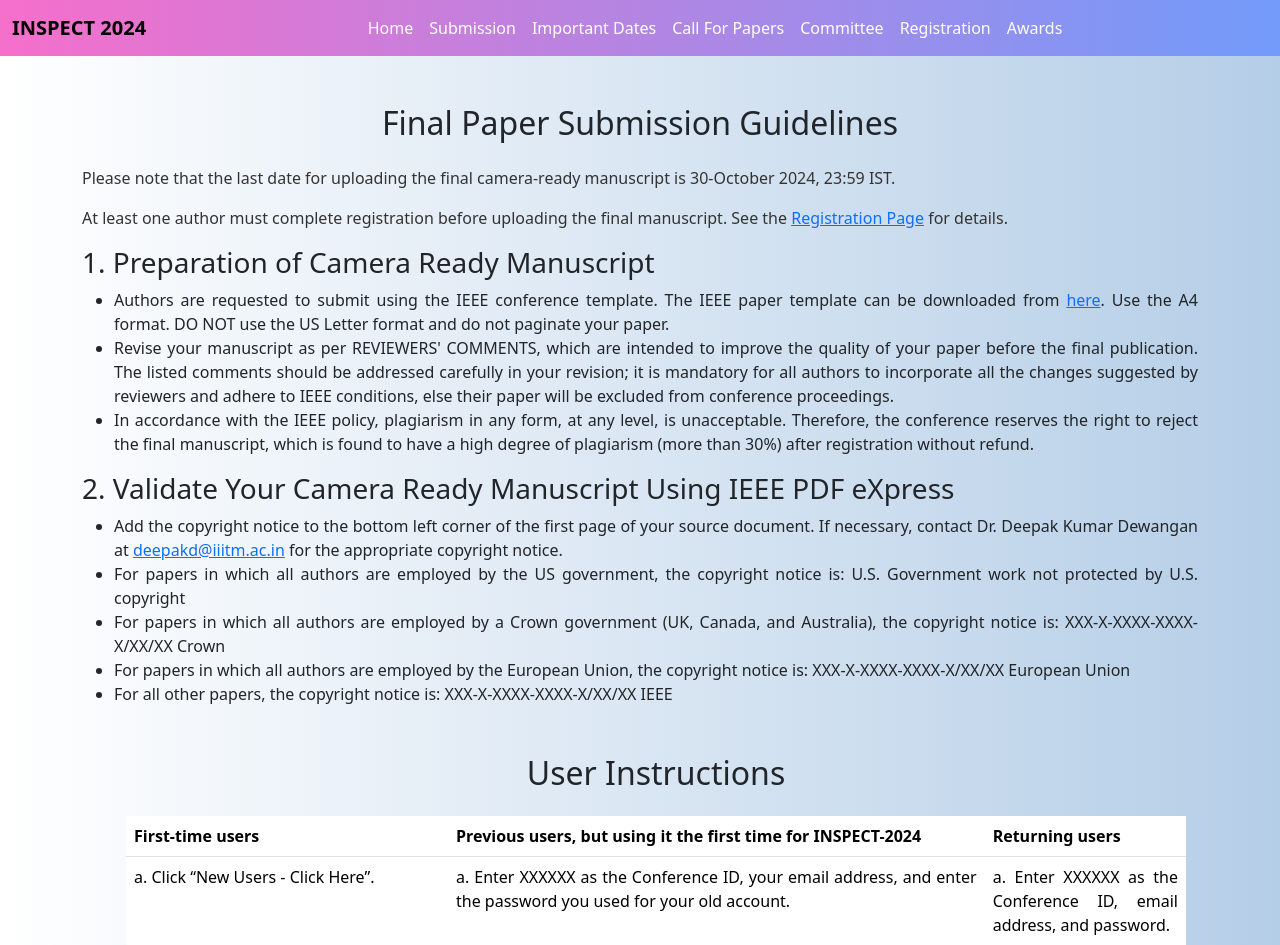
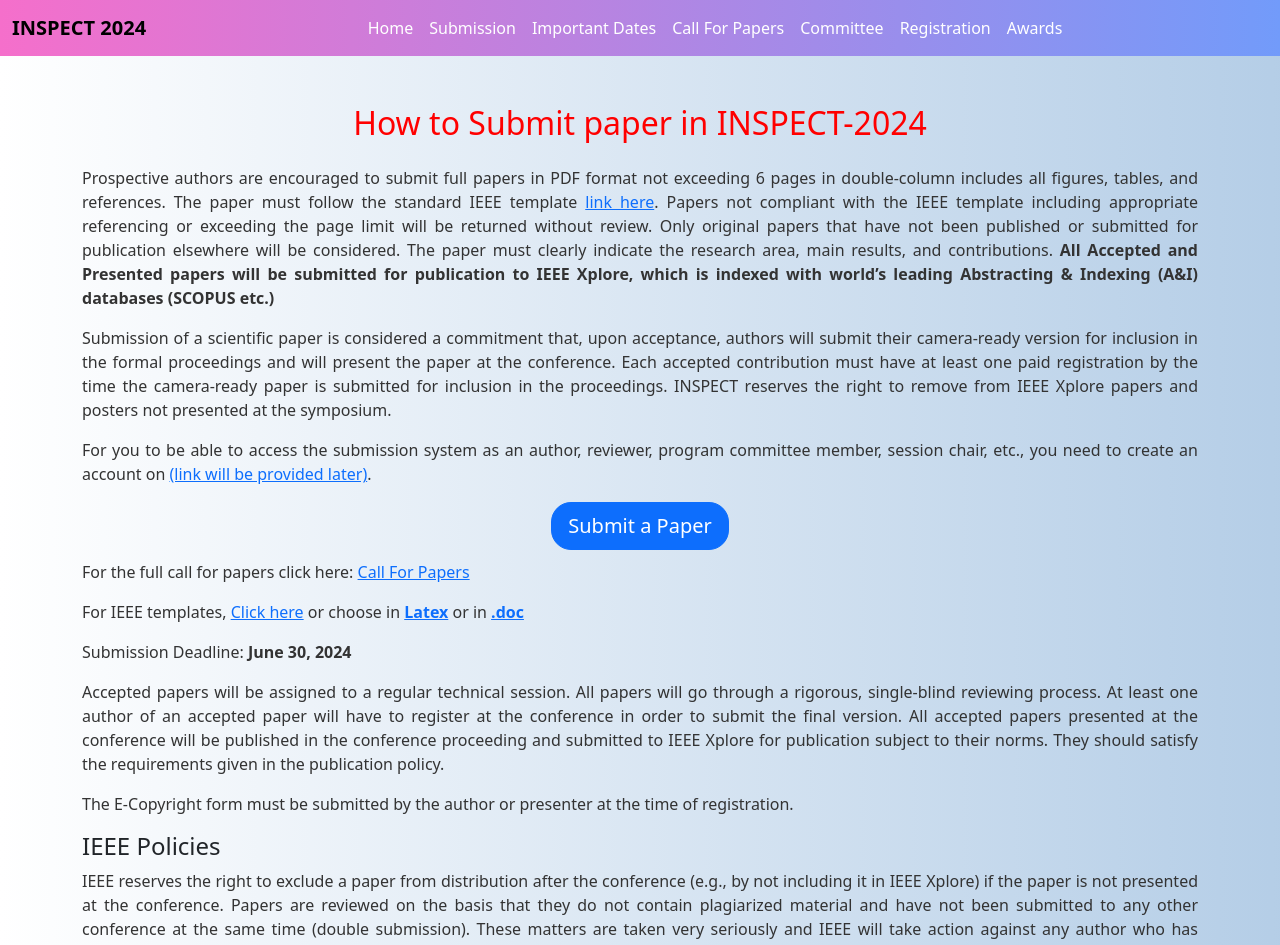
Before and after one commit to frozen-eagle043/opulent-space-capybara, a React (Create React App) app: page /submission in a window 1280 px wide. Shown: the top 945 px of the page. Built offline with nearby package versions, Linux system fonts and the light colour scheme; a web font is replaced by a local one.

Commit message:
Updated Submission details

```diff
--- a/src/components/CallForPapers.jsx
+++ b/src/components/CallForPapers.jsx
@@ -26,17 +26,16 @@
             Effective Communication Technologies (INSPECT-2024)
           </b>
           , to be held during <b> 7-8th December 2024</b> at Gwalior, India. The
-          conference is sponsored by the <b>IEEE MP Section</b>. The conference
-          is the premier forum for the presentation of new advances and research
-          results in varied disciplines and their associated applications in all
-          aspects of Communication Technology, Signal Processing Informatics,
-          and Machine Learning that consider the improvement and development of
-          quality of human life and better living on earth. In addition to the
-          technical sessions, there will be invited sessions, panel sessions,
-          and keynote addresses. The aim of the conference is to stimulate
-          interaction and convergent among researchers active in the areas of
-          Communication Technology, Signal Processing Informatics, and Machine
-          Learning.
+          conference is the premier forum for the presentation of new advances
+          and research results in varied disciplines and their associated
+          applications in all aspects of Communication Technology, Signal
+          Processing Informatics, and Machine Learning that consider the
+          improvement and development of quality of human life and better living
+          on earth. In addition to the technical sessions, there will be invited
+          sessions, panel sessions, and keynote addresses. The aim of the
+          conference is to stimulate interaction and convergent among
+          researchers active in the areas of Communication Technology, Signal
+          Processing Informatics, and Machine Learning.
         </div>
         <div
           style={{
--- a/src/components/Committee.jsx
+++ b/src/components/Committee.jsx
@@ -100,7 +100,7 @@
           link="https://www.southampton.ac.uk/people/5x8fvs/professor-jordan-cheer"
         />
         <CardBox
-          name="Dr. M. K. Bhuyan"
+          name="Prof. M. K. Bhuyan"
           designation="IIT Guwahati, India"
           img={mkbgu}
           link="https://www.iitg.ac.in/mkb/"
@@ -180,7 +180,7 @@
             <li>Dr. A. R. Jac Fredo, IIT (BHU) Varanasi, India</li>
             <li>Dr. SK Jain, IIITDM Jabalpur</li>
             <li>Dr. Biswajeet Mukhurjee, Delhi University</li>
-            <li>Dr. Om Jee Pnadey, IIT (BHU) Varanasi, India</li>
+            <li>Dr. Om Jee Pandey, IIT (BHU) Varanasi, India</li>
             <li>Dr. Mussart Ali, King Faisal University, Saudi Arabia</li>
             <li>Dr. Pragya Swami, ABV-IIITM, India </li>
             <li>Dr. Varun Bajaj, NIT Bhopal, India</li>
@@ -228,7 +228,7 @@
             <li>Dr. Arijit Bhattacharjee, NUS Singapore</li>
             <li>Dr. Ripudaman Singh, IIIT Guwahati</li>
             <li>Dr. Praveen Singya, ABV-IIITM Gwalior</li>
-            <li>Dr. Sandesh Jian, ABV-IIITM Gwalior</li>
+            <li>Dr. Sandesh Jain, ABV-IIITM Gwalior</li>
             <li>Mr. Jagdish Prajapati, SAMEER R&D DIT, Govermnrt of India</li>
             <li>Dr. Dhananjoy Bhakta, IIIT Ranchi</li>
             <li>Dr. Shashi Kant Sharma, IIIT Ranchi</li>
--- a/src/components/Footer.jsx
+++ b/src/components/Footer.jsx
@@ -12,7 +12,8 @@
       Atal Bihari Vajpayee Indian Institute of Information Technology and
       Management Gwalior <br />
       Morena Rd, IIITM Campus, Gwalior - 474015, Madhya Pradesh, India <br />
-      Email: inspect2024@iiitm.ac.in
+      Email: inspect2024@iiitm.ac.in <br />
+      Ph. No.: +91-9586288218; +91-9109106995
     </p>
     <ul className="footer-links">
       <li>
@@ -30,6 +31,7 @@
         </a>
       </li>
     </ul>
+
     <p className="footer-copyright">
       Designed & Developed by: <strong>(ABV-IIITM Gwalior Students)</strong>{" "}
       <br />© 2024 All rights reserved.
--- a/src/components/GeneralChairs.jsx
+++ b/src/components/GeneralChairs.jsx
@@ -49,7 +49,7 @@
           link="https://www.southampton.ac.uk/people/5x8fvs/professor-jordan-cheer"
         />
         <CardBox
-          name="Dr. M. K. Bhuyan"
+          name="Prof. M. K. Bhuyan"
           designation="IIT Guwahati, India"
           img={mkbgu}
           link="https://www.iitg.ac.in/mkb/"
--- a/src/components/Home.jsx
+++ b/src/components/Home.jsx
@@ -100,16 +100,16 @@
           Effective Communication Technologies (INSPECT-2024)
         </b>
         , to be held during <b>7-8th December 2024</b> at Gwalior, India. The
-        conference is sponsored by the <b>IEEE MP Section</b>. The conference is
-        the premier forum for the presentation of new advances and research
-        results in varied disciplines and their associated applications in all
-        aspects of Communication Technology, Signal Processing Informatics, and
-        Machine Learning that consider the improvement and development of
-        quality of human life and better living on earth. In addition to the
-        technical sessions, there will be invited sessions, panel sessions, and
-        keynote addresses. The aim of the conference is to stimulate interaction
-        and convergent among researchers active in the areas of Communication
-        Technology, Signal Processing Informatics, and Machine Learning.
+        conference is the premier forum for the presentation of new advances and
+        research results in varied disciplines and their associated applications
+        in all aspects of Communication Technology, Signal Processing
+        Informatics, and Machine Learning that consider the improvement and
+        development of quality of human life and better living on earth. In
+        addition to the technical sessions, there will be invited sessions,
+        panel sessions, and keynote addresses. The aim of the conference is to
+        stimulate interaction and convergent among researchers active in the
+        areas of Communication Technology, Signal Processing Informatics, and
+        Machine Learning.
       </div>
       <div>
         <About />
--- a/src/components/Submission.jsx
+++ b/src/components/Submission.jsx
@@ -1,21 +1,147 @@
 import React from "react";
 import "bootstrap/dist/css/bootstrap.min.css";
 import UserInstructionsComponent from "./UserInstructionsComponent";
+import Button from "react-bootstrap/Button";
 const SubmissionComponent = () => {
   return (
-    <div className="container mt-5" style={{ textAlign: "justify" }}>
-      <h2 className="text-center mb-4">Final Paper Submission Guidelines</h2>
+    <div
+      className="container mt-5"
+      style={{ textAlign: "justify", fontWeight: "440" }}
+    >
+      <div>
+        <h2
+          style={{ color: "red", margin: "30px" }}
+          className="text-center mb-4"
+        >
+          How to Submit paper in INSPECT-2024
+        </h2>
+        <p>
+          Prospective authors are encouraged to submit full papers in PDF format
+          not exceeding 6 pages in double-column includes all figures, tables,
+          and references. The paper must follow the standard IEEE template{" "}
+          <a
+            href="https://www.ieee.org/conferences/publishing/templates.html"
+            target="_blank"
+          >
+            link here
+          </a>
+          . Papers not compliant with the IEEE template including appropriate
+          referencing or exceeding the page limit will be returned without
+          review. Only original papers that have not been published or submitted
+          for publication elsewhere will be considered. The paper must clearly
+          indicate the research area, main results, and contributions.
+          <b>
+            {" "}
+            All Accepted and Presented papers will be submitted for publication
+            to IEEE Xplore, which is indexed with world’s leading Abstracting &
+            Indexing (A&I) databases (SCOPUS etc.)
+          </b>
+        </p>
+        <p>
+          Submission of a scientific paper is considered a commitment that, upon
+          acceptance, authors will submit their camera-ready version for
+          inclusion in the formal proceedings and will present the paper at the
+          conference. Each accepted contribution must have at least one paid
+          registration by the time the camera-ready paper is submitted for
+          inclusion in the proceedings. INSPECT reserves the right to remove
+          from IEEE Xplore papers and posters not presented at the symposium.
+        </p>
+        <p>
+          For you to be able to access the submission system as an author,
+          reviewer, program committee member, session chair, etc., you need to
+          create an account on <a href="#">(link will be provided later)</a>.
+        </p>
+        <div
+          style={{
+            display: "flex",
+            justifyContent: "center",
+            alignItems: "center",
+            margin: "10px",
+          }}
+        >
+          <Button style={{ borderRadius: "20px" }} href="#" size="lg" center>
+            Submit a Paper
+          </Button>
+        </div>
+
+        <p>
+          For the full call for papers click here:{" "}
+          <a href="/call-for-paper" target="_blank">
+            Call For Papers
+          </a>
+        </p>
+
+        <p>
+          For IEEE templates,{" "}
+          <a
+            href="https://www.ieee.org/conferences/publishing/templates.html"
+            target="_blank"
+          >
+            Click here
+          </a>{" "}
+          or choose in{" "}
+          <a
+            href="https://www.ieee.org/conferences/publishing/templates.html"
+            target="_blank"
+          >
+            <b>Latex</b>
+          </a>{" "}
+          or in{" "}
+          <a
+            href="https://www.ieee.org/conferences/publishing/templates.html"
+            target="_blank"
+          >
+            <b>.doc</b>
+          </a>
+        </p>
+        <p>
+          Submission Deadline: <b>June 30, 2024</b>
+        </p>
+        <p>
+          Accepted papers will be assigned to a regular technical session. All
+          papers will go through a rigorous, single-blind reviewing process. At
+          least one author of an accepted paper will have to register at the
+          conference in order to submit the final version. All accepted papers
+          presented at the conference will be published in the conference
+          proceeding and submitted to IEEE Xplore for publication subject to
+          their norms. They should satisfy the requirements given in the
+          publication policy.
+        </p>
+        <p>
+          The E-Copyright form must be submitted by the author or presenter at
+          the time of registration.
+        </p>
+        <h4>IEEE Policies</h4>
+        <p>
+          IEEE reserves the right to exclude a paper from distribution after the
+          conference (e.g., by not including it in IEEE Xplore) if the paper is
+          not presented at the conference. Papers are reviewed on the basis that
+          they do not contain plagiarized material and have not been submitted
+          to any other conference at the same time (double submission). These
+          matters are taken very seriously and IEEE will take action against any
+          author who has engaged in either practice.
+        </p>
+        <p>
+          For any clarifications regarding the paper submission guidelines
+          please e-mail: inspect2024@iiitm.ac.in
+        </p>
+      </div>
+      <div style={{ marginTop: "60px" }}>
+        <h2
+          style={{ color: "red", margin: "30px" }}
+          className="text-center mb-4"
+        >
+          Final Paper Submission Guidelines
+        </h2>
         <p>
           Please note that the last date for uploading the final camera-ready
           manuscript is 30-October 2024, 23:59 IST.
         </p>
-
         <p>
           At least one author must complete registration before uploading the
           final manuscript. See the{" "}
           <a href="registration-link">Registration Page</a> for details.
         </p>
-
         <h3>1. Preparation of Camera Ready Manuscript</h3>
         <ul>
           <li>
@@ -32,12 +158,12 @@
             paginate your paper.
           </li>
           <li>
-          Revise your manuscript as per REVIEWERS' COMMENTS, which are intended
-          to improve the quality of your paper before the final publication. The
-          listed comments should be addressed carefully in your revision; it is
-          mandatory for all authors to incorporate all the changes suggested by
-          reviewers and adhere to IEEE conditions, else their paper will be
-          excluded from conference proceedings.
+            Revise your manuscript as per REVIEWERS' COMMENTS, which are
+            intended to improve the quality of your paper before the final
+            publication. The listed comments should be addressed carefully in
+            your revision; it is mandatory for all authors to incorporate all
+            the changes suggested by reviewers and adhere to IEEE conditions,
+            else their paper will be excluded from conference proceedings.
           </li>
           <li>
             In accordance with the IEEE policy, plagiarism in any form, at any
@@ -46,7 +172,6 @@
             of plagiarism (more than 30%) after registration without refund.
           </li>
         </ul>
-
         <h3>2. Validate Your Camera Ready Manuscript Using IEEE PDF eXpress</h3>
         <ul>
           <li>
@@ -57,8 +182,8 @@
             appropriate copyright notice.
           </li>
           <li>
-          For papers in which all authors are employed by the US government, the
-          copyright notice is: U.S. Government work not protected by U.S.
+            For papers in which all authors are employed by the US government,
+            the copyright notice is: U.S. Government work not protected by U.S.
             copyright
           </li>
           <li>
@@ -71,8 +196,8 @@
             the copyright notice is: XXX-X-XXXX-XXXX-X/XX/XX European Union
           </li>
           <li>
-          For all other papers, the copyright notice is: XXX-X-XXXX-XXXX-X/XX/XX
-          IEEE
+            For all other papers, the copyright notice is:
+            XXX-X-XXXX-XXXX-X/XX/XX IEEE
           </li>
           <UserInstructionsComponent />
           <li>
@@ -92,15 +217,14 @@
           </li>
           <li>
             You will receive an email with your checked PDF or IEEE PDF eXpress
-          Plus-converted PDF attached. If you submitted a PDF for Checking, the
-          email will show if your file passed or failed.
+            Plus-converted PDF attached. If you submitted a PDF for Checking,
+            the email will show if your file passed or failed.
           </li>
           <li>
             In case of “fail”, make changes in the paper according to the PDF
             express report and revalidate.
           </li>
         </ul>
-
         <h3>
           3. Submission of Camera Ready Manuscripts and IEEE eCopyright Form to
           INSPECT-2024
@@ -117,15 +241,15 @@
         <p>
           <strong>Step 2:</strong> From the Author Console in CMT, click on the
           link ‘Create Camera Ready Submission’. Submit the IEEE PDF eXpress
-        verified paper (as XXX.pdf), duly signed copyright form downloaded from
-        IEEE (as CR-XXX.pdf), and Source Editable (Word/LaTeX format) file of
-        Camera Ready Copy (in Zip folder) with all supporting files (as
-        XXX.zip). Please note that XXX is the three-digit paper ID (zero-padded
-        if necessary).
+          verified paper (as XXX.pdf), duly signed copyright form downloaded
+          from IEEE (as CR-XXX.pdf), and Source Editable (Word/LaTeX format)
+          file of Camera Ready Copy (in Zip folder) with all supporting files
+          (as XXX.zip). Please note that XXX is the three-digit paper ID
+          (zero-padded if necessary).
         </p>
         <p>
-        <strong>Step 3:</strong> For detailed instructions on how to submit IEEE
-        eCopyright form and Camera-Ready Copy on Microsoft CMT, click{" "}
+          <strong>Step 3:</strong> For detailed instructions on how to submit
+          IEEE eCopyright form and Camera-Ready Copy on Microsoft CMT, click{" "}
           <a href="instructions-link" target="_blank" rel="noopener noreferrer">
             here
           </a>
@@ -133,12 +257,13 @@
         </p>
         <p>
           <strong>Step 4:</strong> Click the “Submit” button or “Save changes”
-        button if you're editing a previous submission—at the bottom of the page
-        to save all your changes. Unless you press the “Submit”/“Save changes”
-        button, any changes you've made to the camera-ready submission
-        (including file uploads and changes to the title, abstract, and author
-        list) will not be saved.
+          button if you're editing a previous submission—at the bottom of the
+          page to save all your changes. Unless you press the “Submit”/“Save
+          changes” button, any changes you've made to the camera-ready
+          submission (including file uploads and changes to the title, abstract,
+          and author list) will not be saved.
         </p>
+      </div>
     </div>
   );
 };
```
Lines whose indentation alone changed are shown as unchanged.
